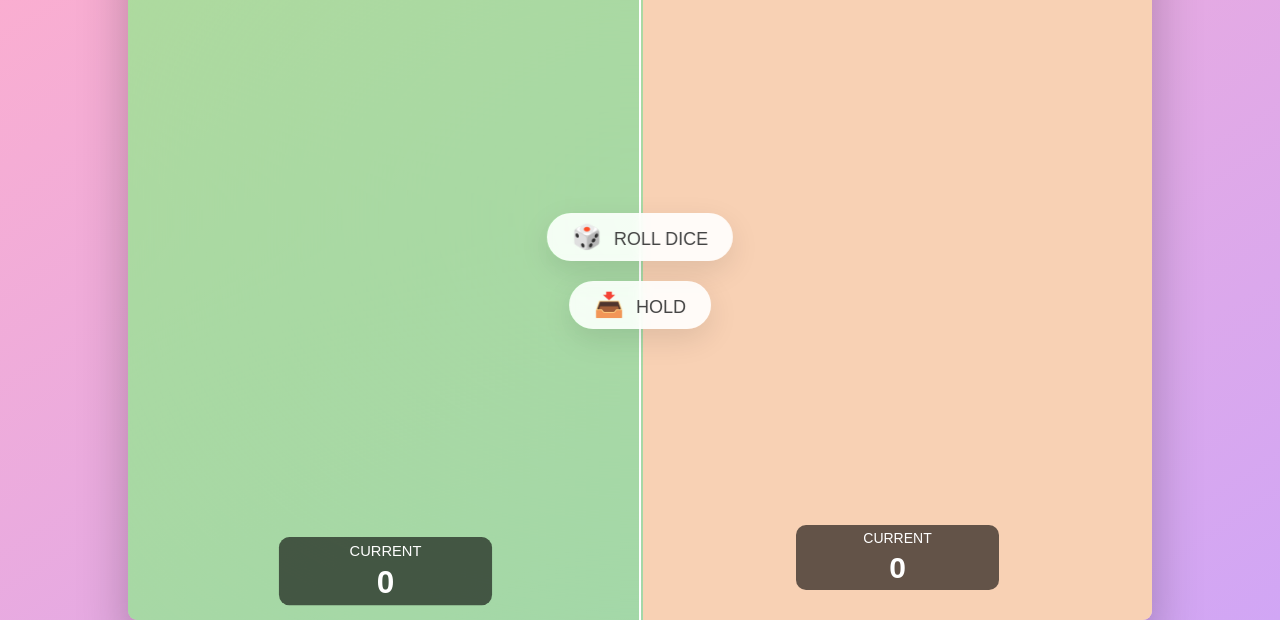
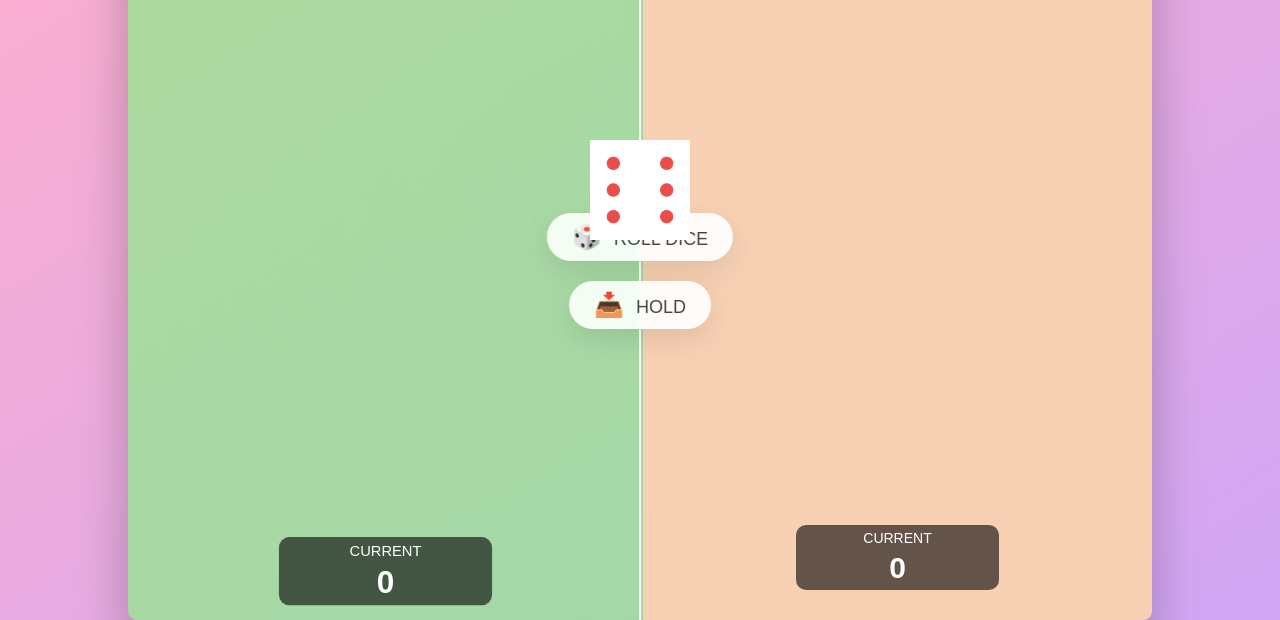
Before and after one commit to dileepkb7/Software_Engineering_Project, a plain HTML site: page index.html in a window 1280 px wide. Shown: the part 180-800 px from the top of the page. Drawn offline with Linux system fonts and the light colour scheme.

Commit message:
commit for issue 41

```diff
--- a/index.html
+++ b/index.html
@@ -29,6 +29,7 @@
       <button class="btn btn--new">🔄 New game</button>
       <button class="btn btn--roll">🎲 Roll dice</button>
       <button class="btn btn--hold">📥 Hold</button>
+      <img src="Assets/dice-6.png" alt="Dice" class="dice">
     </main>
   </body>
   </html>
--- a/style.css
+++ b/style.css
@@ -341,3 +341,14 @@ main {
     top: 36.5rem;
   }
 }
+
+
+
+.dice {
+  width: 100px;  /* Adjust size for clarity */
+  height: 100px;
+  position: absolute;
+  left: 50%;  /* Center horizontally */
+  transform: translateX(-50%);  /* Ensure true centering */
+  top: 40%;  /* Adjust position for visibility */
+}
```
